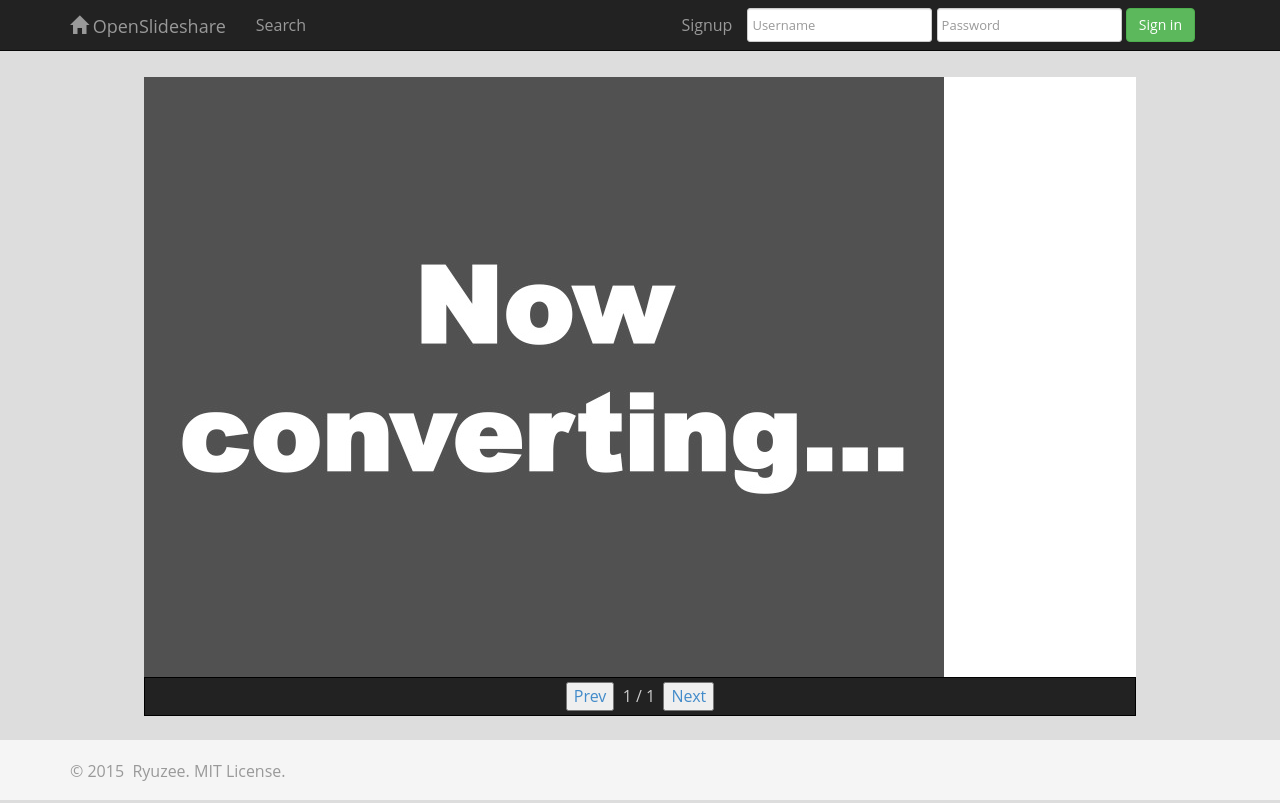
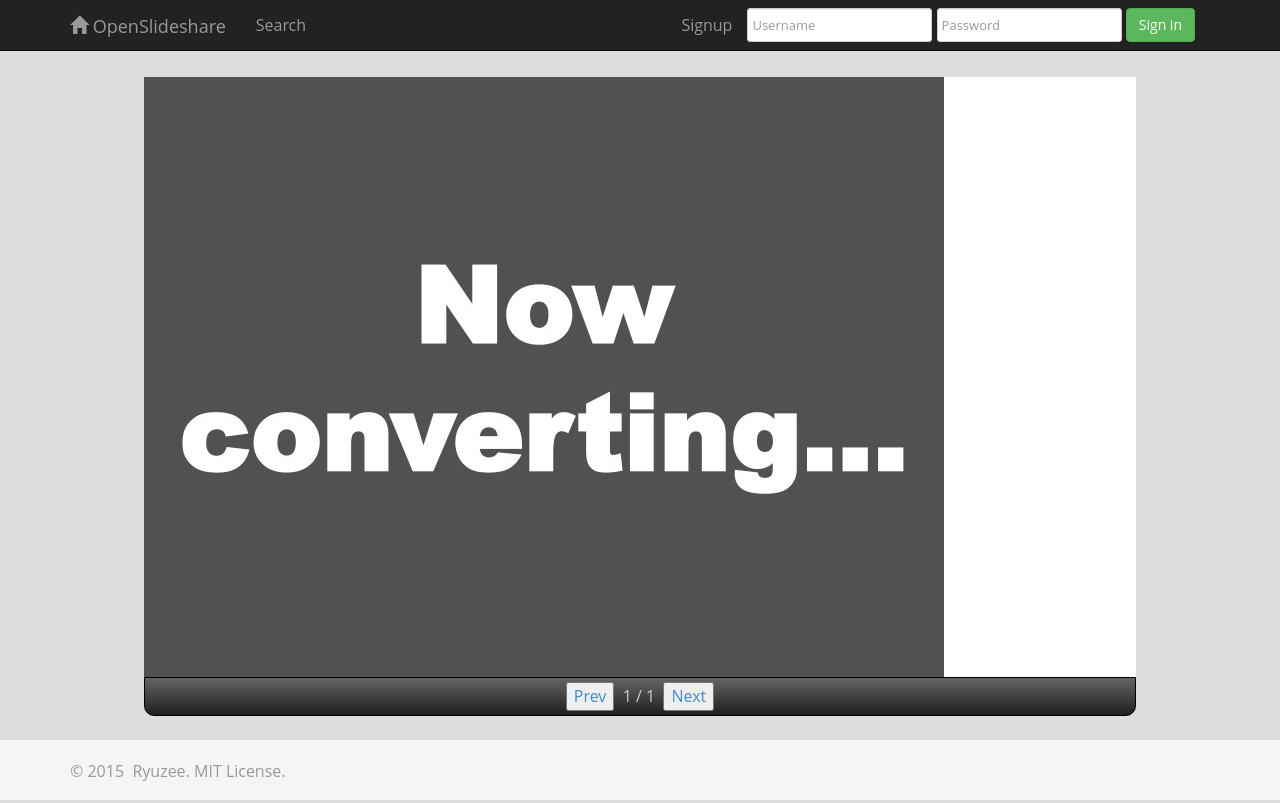
Before and after one commit to ryuzee/open-slideshare, a CakePHP app: template app/View/Elements/slide.ctp in a window 1280 px wide. Run offline with PHP 8.4 and a stand-in for CakePHP, Linux system fonts and the light colour scheme; the template is opened without the code that fills it, so the values that code supplies are empty; form fields are guessed from the names that the template uses; some libraries are stand-ins or nearby versions.

Commit message:
fix layout

```diff
--- a/app/View/Slides/view.ctp
+++ b/app/View/Slides/view.ctp
@@ -2,7 +2,7 @@
 <div class="col-md-9">
     <?php echo $this->element("slide", array('slide' => $slide["Slide"])); ?>
 
-    <div>
+    <div style="padding-top:8px;">
     <span class="h3"><?php echo h($slide['Slide']['name']); ?></span> by <?php echo $this->Html->link($slide['User']['display_name'], array('controller' => 'users', 'action' => 'view', $slide['User']['id'])); ?>
     </div>
     <div>
--- a/app/webroot/css/openslideshare.css
+++ b/app/webroot/css/openslideshare.css
@@ -36,9 +36,18 @@ div#prev, div#next, div#pager { display: inline; font-weight:bold; font-color:#f
 
 .slide_control {
     text-align:center;
-    background-color:#222;
     border:1px solid #000;
     padding-top:4px;
     padding-bottom:4px;
     margin-top: -60px;
+    background: -webkit-gradient(linear, left top, left bottom, color-stop(0.00, #656565), color-stop(1.00, #1f1f1f));
+    background: -webkit-linear-gradient(#656565, #1f1f1f);
+    background: -moz-linear-gradient(#656565, #1f1f1f);
+    background: -o-linear-gradient(#656565, #1f1f1f);
+    background: -ms-linear-gradient(#656565, #1f1f1f);
+    background: linear-gradient(#656565, #1f1f1f);
+    -webkit-border-bottom-right-radius: 10px;
+    -webkit-border-bottom-left-radius: 10px;
+    -moz-border-radius-bottomright: 10px;
+    -moz-border-radius-bottomleft: 10px;
 }
```
Also changed, not shown: app/View/Elements/slide.ctp (indentation only).
